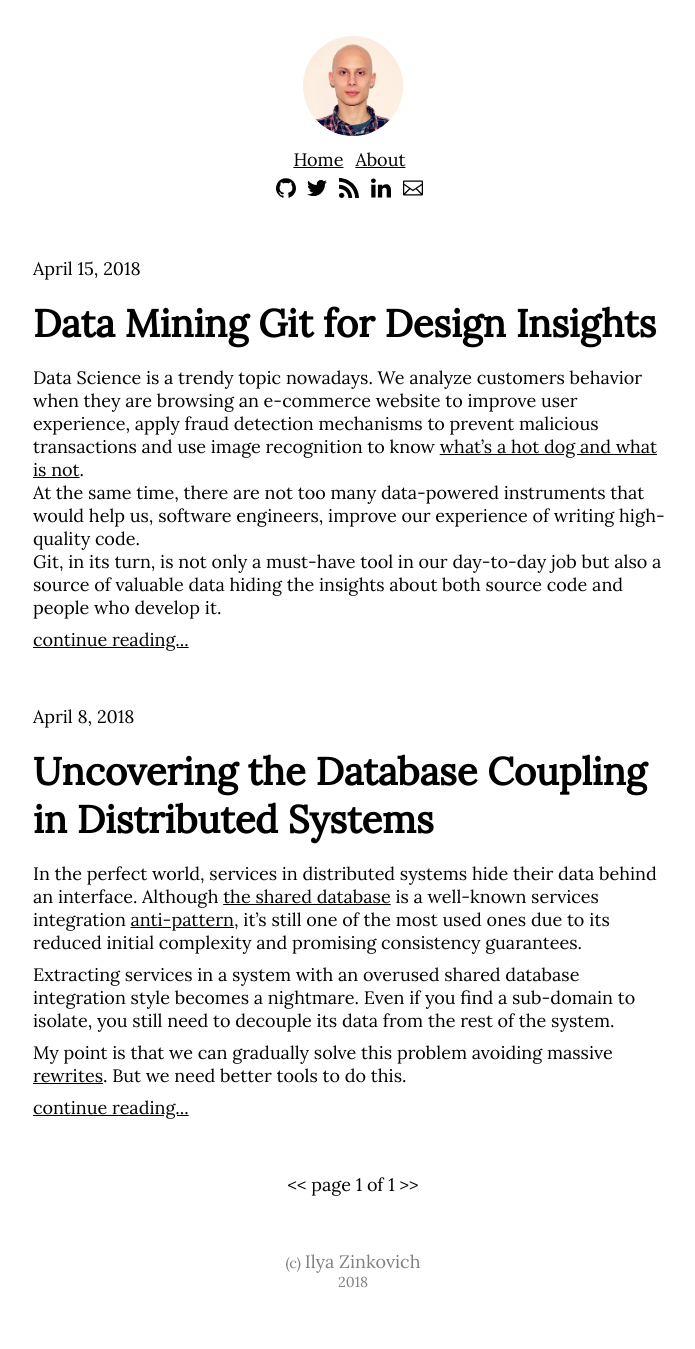
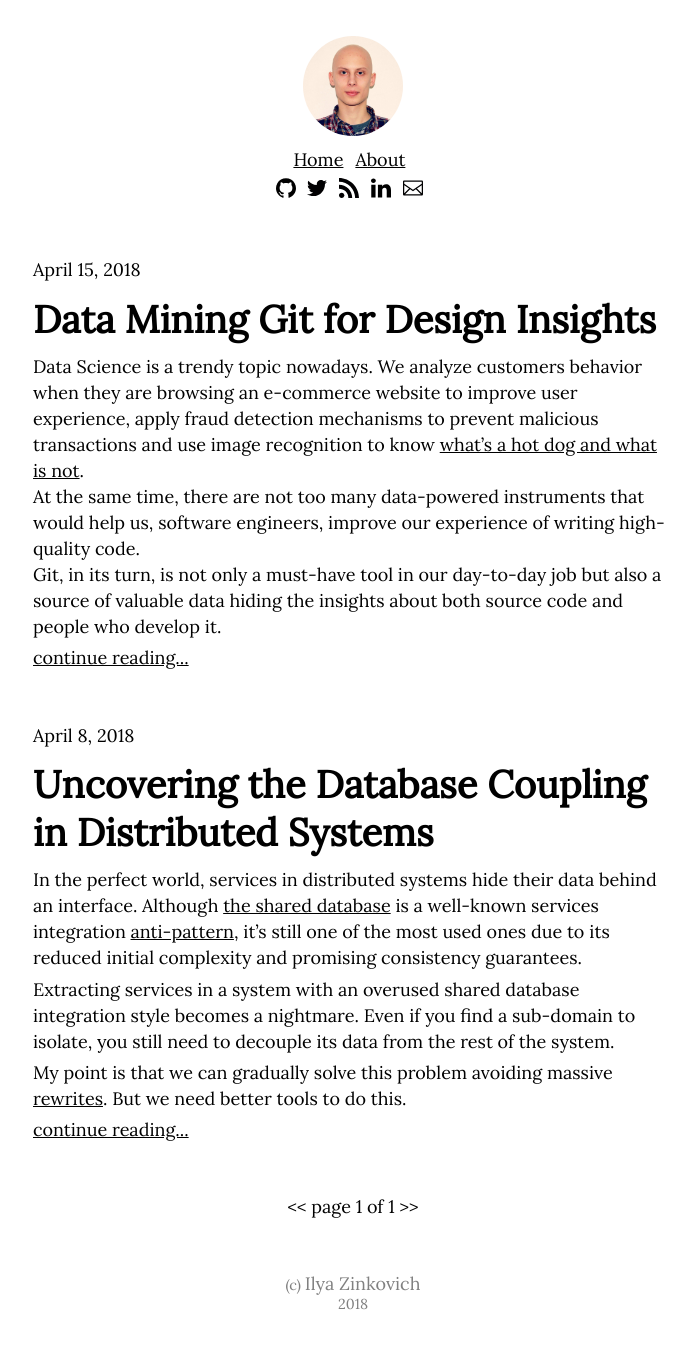
Before and after one commit to IlyaZinkovich/ilyazinkovich.github.io, a Jekyll site: the page built from index.html, in a window 1280 px wide. Shown: the whole page, without its empty margins (287-982 px from the left). Built offline with Jekyll 4.4.1, drawn with Linux system fonts in a browser that asks for light colours; the list of posts is cut into pages by our own code; before the commit the page ends 1327 px from its top, so only the background shows below that.

Commit message:
Played with styles

```diff
--- a/css/main.scss
+++ b/css/main.scss
@@ -79,6 +79,10 @@ article {
     }
   }
 
+  p {
+    line-height: 26px;
+  }
+
   h2 {
     font-size: 1.4em;
     font-weight: bold;
@@ -90,8 +94,8 @@ article {
   h3,
   ul,
   ol {
-    margin-bottom: .5em;
-    margin-top: .5em;
+    margin-bottom: .3em;
+    margin-top: .3em;
   }
 
   ul,
--- a/index.html
+++ b/index.html
@@ -9,7 +9,7 @@ keywords:
 
 {% for post in paginator.posts %}
   <article>
-    {{ post.date | date: "%B %-d, %Y" }}
+    <p>{{ post.date | date: "%B %-d, %Y" }}</p>
     <h1><a href="{{ post.url | prepend: site.baseurl }}"><span>{{ post.title }}</span></a></h1>
     {{ post.excerpt }}
     <a href="{{ post.url | prepend: site.baseurl }}">continue reading...</a>
```
